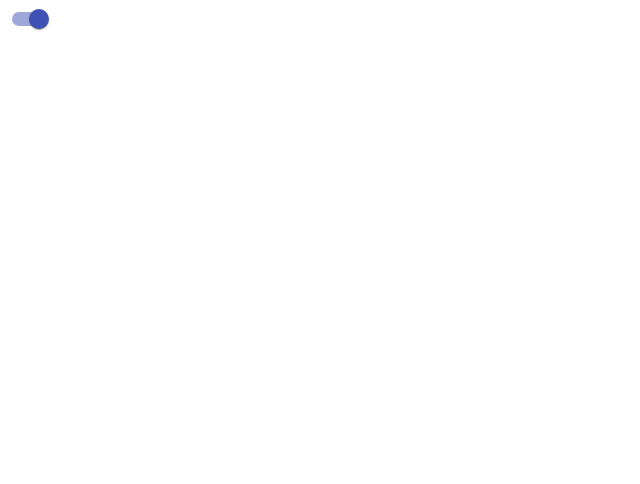
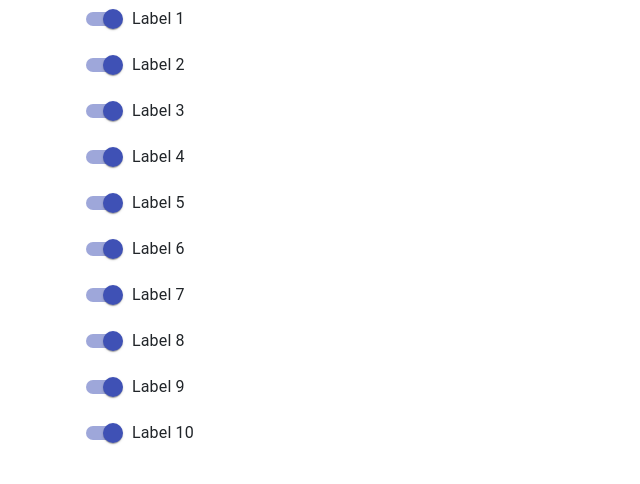
Before and after one commit to leoportogtr86/react-js, a React (Create React App) app: page / in a window 1280 px wide. Shown: the top 484 px of the page, without its empty margins (0-640 px from the left). Built offline with nearby package versions, Linux system fonts and the light colour scheme.

Commit message:
formcontrolllabel

```diff
--- a/src/components/App.jsx
+++ b/src/components/App.jsx
@@ -10,8 +10,24 @@ export default props => {
 
 
     <div>
+      <div className="container">
 
-      <Interruptor />
+        <div className="row">
+          <div className="col-12">
+
+            <Interruptor label="Label 1" />
+            <Interruptor label="Label 2" />
+            <Interruptor label="Label 3" />
+            <Interruptor label="Label 4" />
+            <Interruptor label="Label 5" />
+            <Interruptor label="Label 6" />
+            <Interruptor label="Label 7" />
+            <Interruptor label="Label 8" />
+            <Interruptor label="Label 9" />
+            <Interruptor label="Label 10" />
+          </div>
+        </div>
+      </div>
 
 
     </div >
--- a/src/components/Interruptor.jsx
+++ b/src/components/Interruptor.jsx
@@ -1,5 +1,6 @@
 import React, { useState } from 'react'
 import Switch from '@material-ui/core/Switch'
+import FormControllLabel from '@material-ui/core/FormControlLabel'
 
 
 
@@ -18,8 +19,9 @@ export default props => {
 
         <div>
 
-            <Switch inputProps={{ 'aria-label': 'primary checkbox' }} color="primary" checked={checked} onChange={changeChecked} />
 
+            <FormControllLabel control={<Switch inputProps={{ 'aria-label': 'primary checkbox' }} color="primary" checked={checked} onChange={changeChecked} />
+            } label={props.label} />
 
 
         </div>
```
